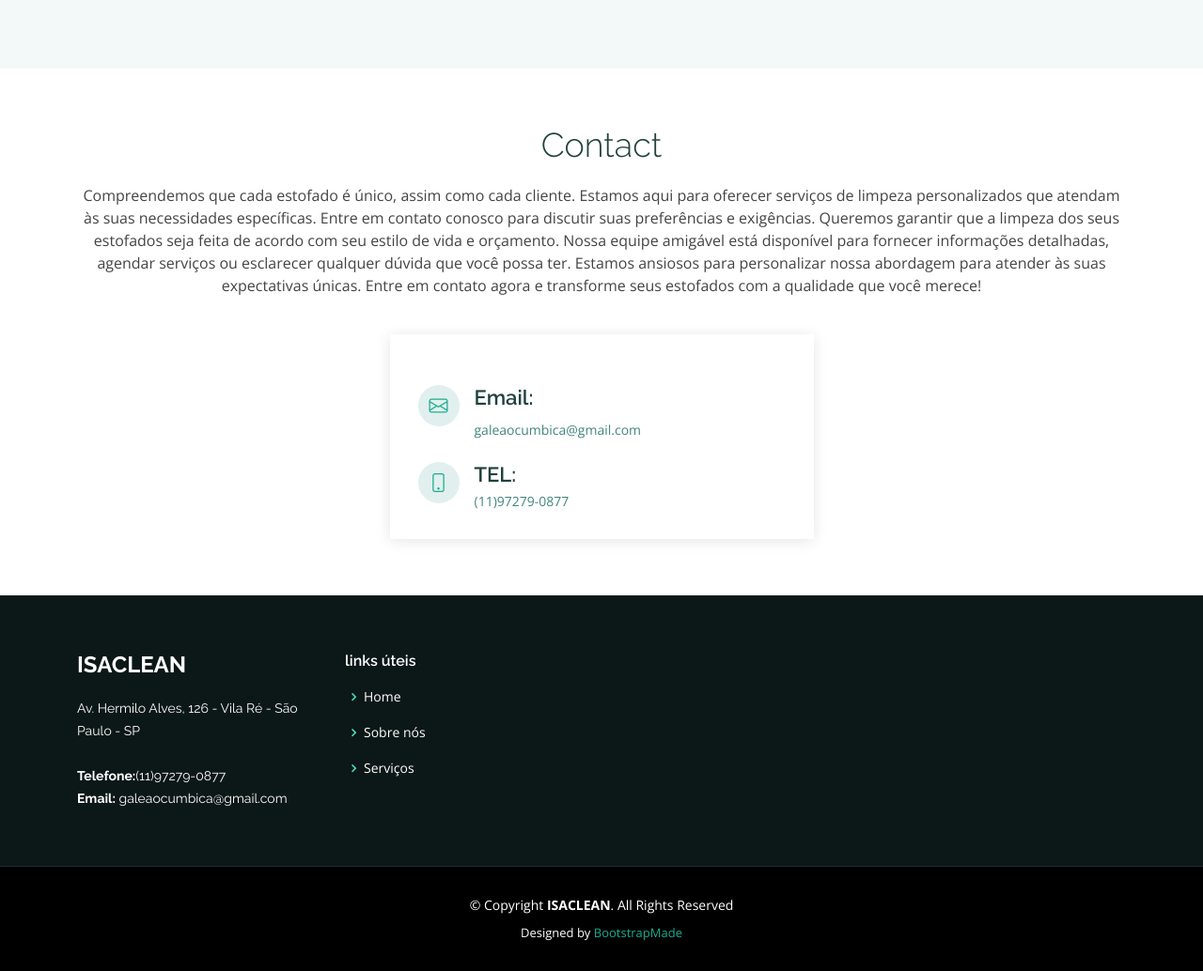
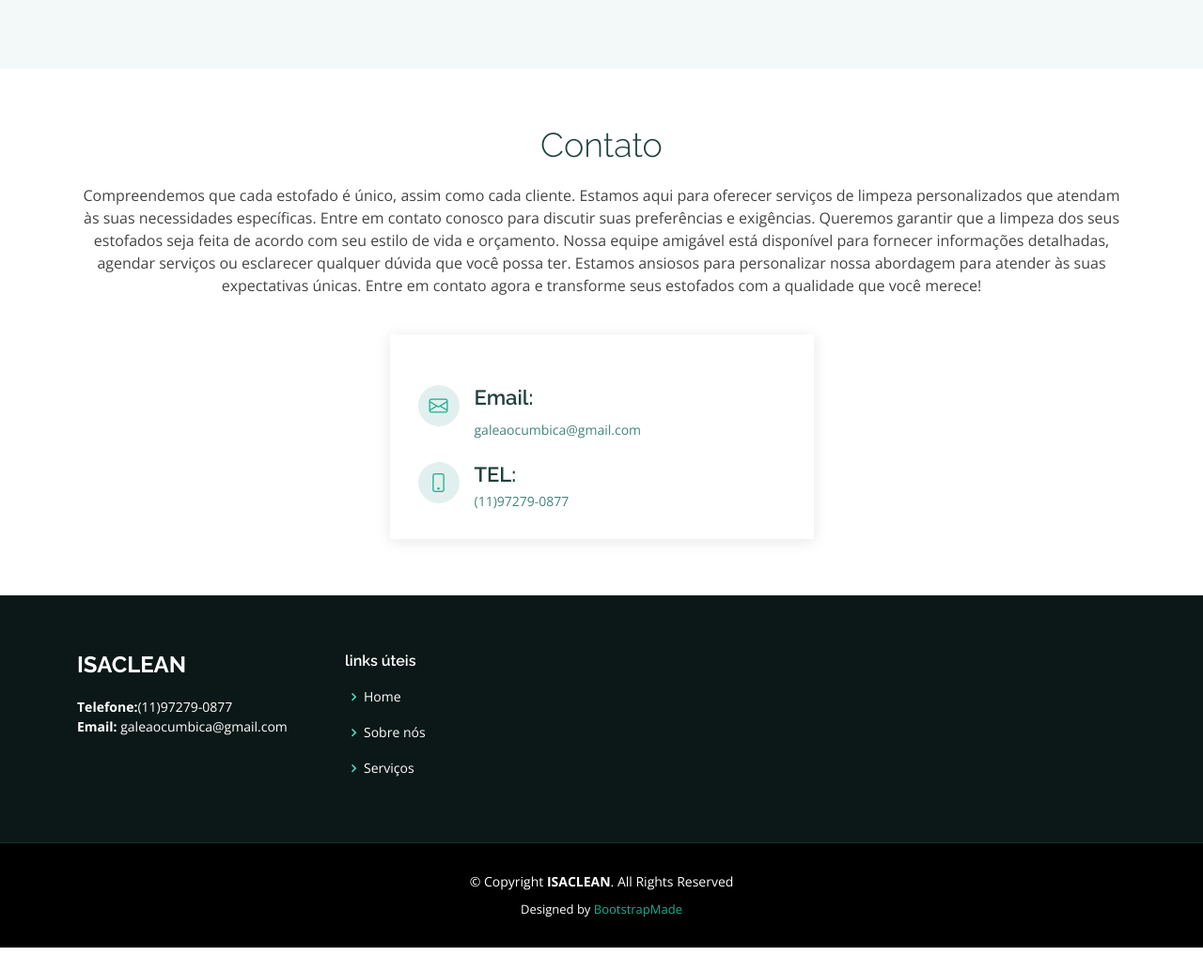
Before and after one commit to EdsonMostaco/ISACLEAN, a plain HTML site: page index.html in a window 1280 px wide. Shown: the part 7260-8294 px from the top of the page at 94% size. After the commit the page ends 8269 px from the top, so only its background shows below. Drawn offline with nearby package versions, Linux system fonts and the light colour scheme.

Commit message:
Update index.html

```diff
--- a/index.html
+++ b/index.html
@@ -676,7 +676,7 @@
       <div class="container">
 
         <div class="section-title" data-aos="fade-up">
-          <h2>Contact</h2>
+          <h2>Contato</h2>
           <p>Compreendemos que cada estofado é único, assim como cada cliente. Estamos aqui para oferecer serviços de limpeza personalizados que atendam às suas necessidades específicas. Entre em contato conosco para discutir suas preferências e exigências. Queremos garantir que a limpeza dos seus estofados seja feita de acordo com seu estilo de vida e orçamento. Nossa equipe amigável está disponível para fornecer informações detalhadas, agendar serviços ou esclarecer qualquer dúvida que você possa ter. Estamos ansiosos para personalizar nossa abordagem para atender às suas expectativas únicas. Entre em contato agora e transforme seus estofados com a qualidade que você merece!</p>
         </div>
 
@@ -750,7 +750,7 @@
           <div class="col-lg-3 col-md-6">
             <div class="footer-info">
               <h3>ISACLEAN</h3>
-              <p>Av. Hermilo Alves, 126 - Vila Ré - São Paulo - SP<br><br>
+
                 <strong>Telefone:</strong>(11)97279-0877<br>
                 <strong>Email:</strong> galeaocumbica@gmail.com<br>
               </p>
```
